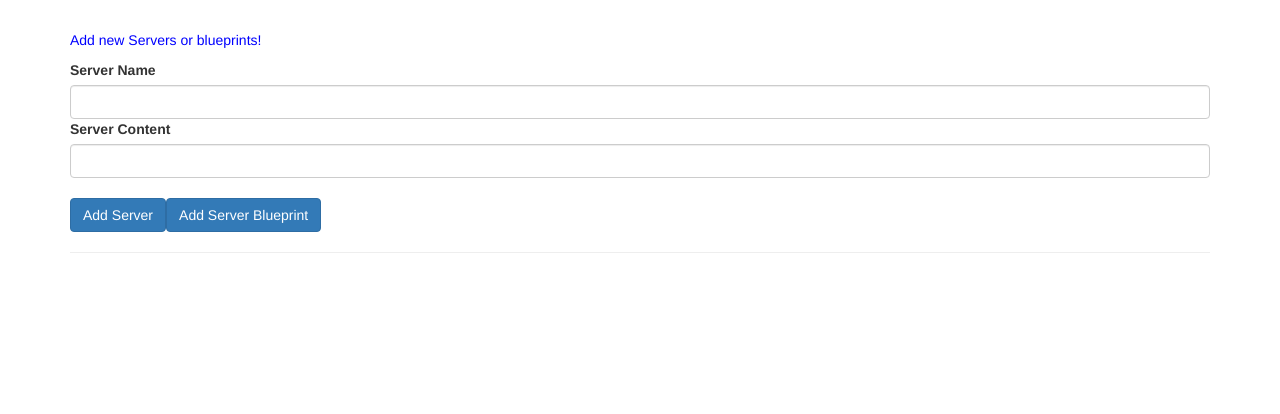
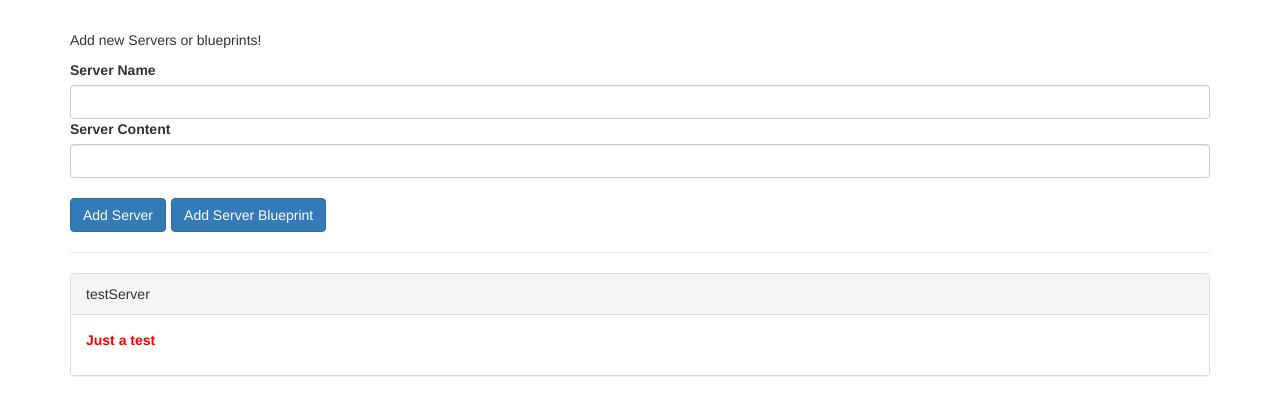
Before and after one commit to vinitrech/angular-components-data-binding, an Angular app: page / in a window 1280 px wide. Shown: the top 414 px of the page. Built offline with nearby package versions, Linux system fonts and the light colour scheme.

Commit message:
data binding

```diff
--- a/angular.json
+++ b/angular.json
@@ -98,5 +98,8 @@
         }
       }
     }
+  },
+  "cli": {
+    "analytics": false
   }
 }
--- a/src/app/app.component.html
+++ b/src/app/app.component.html
@@ -1,34 +1,9 @@
 <div class="container">
-  <div class="row">
-    <div class="col-xs-12">
-      <p>Add new Servers or blueprints!</p>
-      <label>Server Name</label>
-      <input type="text" class="form-control" [(ngModel)]="newServerName">
-      <label>Server Content</label>
-      <input type="text" class="form-control" [(ngModel)]="newServerContent">
-      <br>
-      <button
-        class="btn btn-primary"
-        (click)="onAddServer()">Add Server</button>
-      <button
-        class="btn btn-primary"
-        (click)="onAddBlueprint()">Add Server Blueprint</button>
-    </div>
-  </div>
+  <app-cockpit (svCreated)="onServerAdded($event)" (bpCreated)="onBlueprintAdded($event)"></app-cockpit>
   <hr>
   <div class="row">
     <div class="col-xs-12">
-      <div
-        class="panel panel-default"
-        *ngFor="let element of serverElements">
-        <div class="panel-heading">{{ element.name }}</div>
-        <div class="panel-body">
-          <p>
-            <strong *ngIf="element.type === 'server'" style="color: red">{{ element.content }}</strong>
-            <em *ngIf="element.type === 'blueprint'">{{ element.content }}</em>
-          </p>
-        </div>
-      </div>
+      <app-server-element *ngFor="let serverElement of serverElements" [servElement]="serverElement"></app-server-element>
     </div>
   </div>
 </div>
--- a/src/app/app.component.ts
+++ b/src/app/app.component.ts
@@ -6,23 +6,21 @@
   styleUrls: ['./app.component.css']
 })
 export class AppComponent {
-  serverElements = [];
-  newServerName = '';
-  newServerContent = '';
+  serverElements = [{type: 'server', name: 'testServer', content: 'Just a test'}];
 
-  onAddServer() {
+  onServerAdded(serverData: {name: string, content: string}) {
     this.serverElements.push({
       type: 'server',
-      name: this.newServerName,
-      content: this.newServerContent
+      name: serverData.name,
+      content: serverData.content
     });
   }
 
-  onAddBlueprint() {
+  onBlueprintAdded(blueprintData: {name: string, content: string}) {
     this.serverElements.push({
       type: 'blueprint',
-      name: this.newServerName,
-      content: this.newServerContent
+      name: blueprintData.name,
+      content: blueprintData.content
     });
   }
 }
--- a/src/app/app.module.ts
+++ b/src/app/app.module.ts
@@ -4,10 +4,14 @@
 
 
 import { AppComponent } from './app.component';
+import { CockpitComponent } from './cockpit/cockpit.component';
+import { ServerElementComponent } from './server-element/server-element.component';
 
 @NgModule({
   declarations: [
-    AppComponent
+    AppComponent,
+    CockpitComponent,
+    ServerElementComponent
   ],
   imports: [
     BrowserModule,
--- /dev/null
+++ b/src/app/cockpit/cockpit.component.html
@@ -0,0 +1,16 @@
+<div class="row">
+    <div class="col-xs-12">
+        <p>Add new Servers or blueprints!</p>
+        <label>Server Name</label>
+        <input type="text" class="form-control" [(ngModel)]="newServerName">
+        <label>Server Content</label>
+        <input type="text" class="form-control" [(ngModel)]="newServerContent">
+        <br>
+        <button
+                class="btn btn-primary" style="margin-right: 5px;"
+                (click)="onAddServer()">Add Server</button>
+        <button
+                class="btn btn-primary"
+                (click)="onAddBlueprint()">Add Server Blueprint</button>
+    </div>
+</div>
--- /dev/null
+++ b/src/app/cockpit/cockpit.component.ts
@@ -0,0 +1,27 @@
+import {Component, EventEmitter, OnInit, Output} from '@angular/core';
+
+@Component({
+  selector: 'app-cockpit',
+  templateUrl: './cockpit.component.html',
+  styleUrls: ['./cockpit.component.css']
+})
+
+export class CockpitComponent implements OnInit {
+  @Output('svCreated') serverCreated: EventEmitter<{name: string, content: string}> = new EventEmitter<{name: string, content: string}>();
+  @Output('bpCreated') blueprintCreated: EventEmitter<{name: string, content: string}> = new EventEmitter<{name: string, content: string}>();
+  newServerName = '';
+  newServerContent = '';
+
+  constructor() { }
+
+  ngOnInit(): void {
+  }
+
+  onAddServer() {
+    this.serverCreated.emit({name: this.newServerName, content: this.newServerContent});
+  }
+
+  onAddBlueprint() {
+    this.blueprintCreated.emit({name: this.newServerName, content: this.newServerContent});
+  }
+}
--- /dev/null
+++ b/src/app/server-element/server-element.component.html
@@ -0,0 +1,9 @@
+<div class="panel panel-default">
+    <div class="panel-heading">{{ element.name }}</div>
+    <div class="panel-body">
+        <p>
+            <strong *ngIf="element.type === 'server'" style="color: red">{{ element.content }}</strong>
+            <em *ngIf="element.type === 'blueprint'">{{ element.content }}</em>
+        </p>
+    </div>
+</div>
--- /dev/null
+++ b/src/app/server-element/server-element.component.ts
@@ -0,0 +1,16 @@
+import {Component, Input, OnInit} from '@angular/core';
+
+@Component({
+  selector: 'app-server-element',
+  templateUrl: './server-element.component.html',
+  styleUrls: ['./server-element.component.css']
+})
+export class ServerElementComponent implements OnInit {
+  @Input('servElement') element: {type: string, name: string, content: string}; // parent components can access this property due to the decorator
+
+  constructor() { }
+
+  ngOnInit(): void {
+  }
+
+}
```
Also changed, not shown: src/app/cockpit/cockpit.component.css (added), src/app/server-element/server-element.component.css (added), 2 other files (tests, documents, lock files or other folders).
